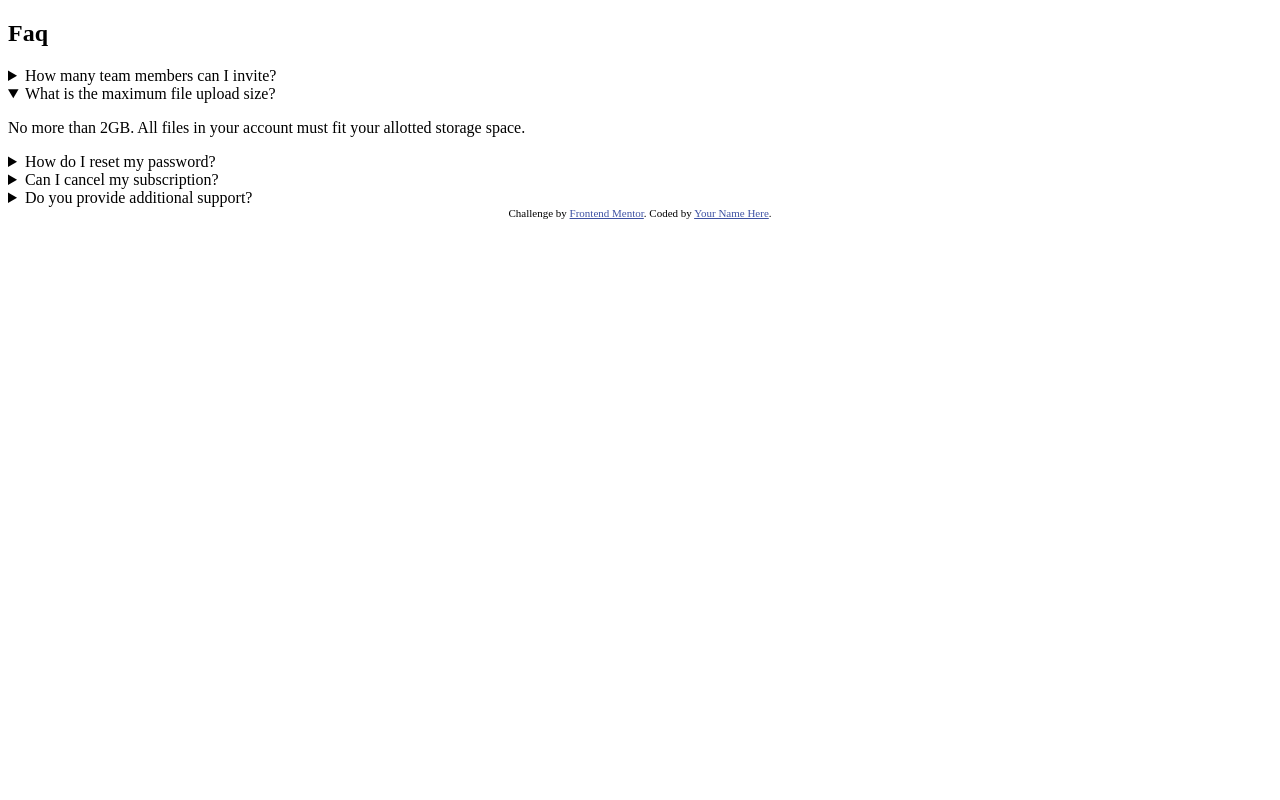
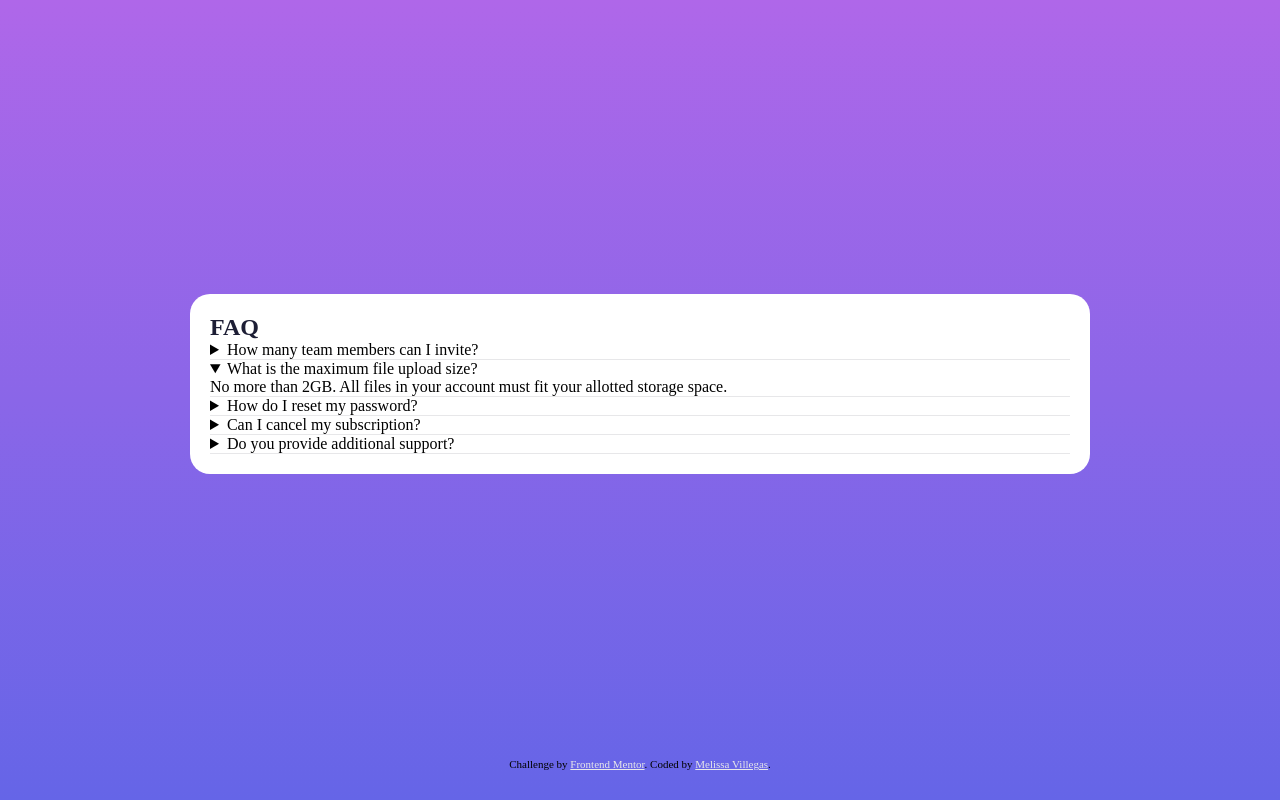
Before and after one commit to melissavi08/faq-accordion-card, a plain HTML site: page index.html in a window 1280 px wide. Drawn offline with Linux system fonts and the light colour scheme.

Commit message:
background and position main container

```diff
--- a/css/style.css
+++ b/css/style.css
@@ -1,7 +1,61 @@
+:root {
+  --backgoundTopColor: #af67e9;
+  --backgoundBottomColor: #6565e7;
+  --primaryTextColor: #1d1e35;
+  --iconColor: #f47c57;
+  --secondaryTextColor: #4a4b5e;
+  --paragraphsColor: #787887;
+  --dividersColor: #e7e7e9;
+}
+
+* {
+  margin: 0;
+  padding: 0;
+  box-sizing: border-box;
+}
+
+body {
+  display: grid;
+  grid-template-rows: 1fr auto;
+  place-items: center;
+  width: 100%;
+  min-height: 100vh;
+  padding: 20px;
+  background-image: linear-gradient(
+    var(--backgoundTopColor),
+    var(--backgoundBottomColor)
+  );
+}
+
+main {
+  align-self: center;
+  width: 100%;
+  max-width: 900px;
+  border-radius: 20px;
+  background-color: white;
+}
+
+.faqMainContainer {
+  width: 100%;
+  /* max-width: ; */
+  padding: 20px;
+}
+
+.faqContainer {
+  border-bottom: 1px solid var(--dividersColor);
+}
+
+h1 {
+  text-transform: uppercase;
+  color: var(--primaryTextColor);
+}
+
 .attribution {
+  margin: 10px 0px;
   font-size: 11px;
   text-align: center;
 }
+
 .attribution a {
-  color: hsl(228, 45%, 44%);
+  color: var(--dividersColor);
 }
--- a/index.html
+++ b/index.html
@@ -58,11 +58,12 @@
       </section>
     </main>
 
-    <div class="attribution">
+    <footer class="attribution">
       Challenge by
       <a href="https://www.frontendmentor.io?ref=challenge" target="_blank"
         >Frontend Mentor</a
-      >. Coded by <a href="#">Your Name Here</a>.
-    </div>
+      >. Coded by
+      <a href="https://twitter.com/melissa_vi2">Melissa Villegas</a>.
+    </footer>
   </body>
 </html>
```
